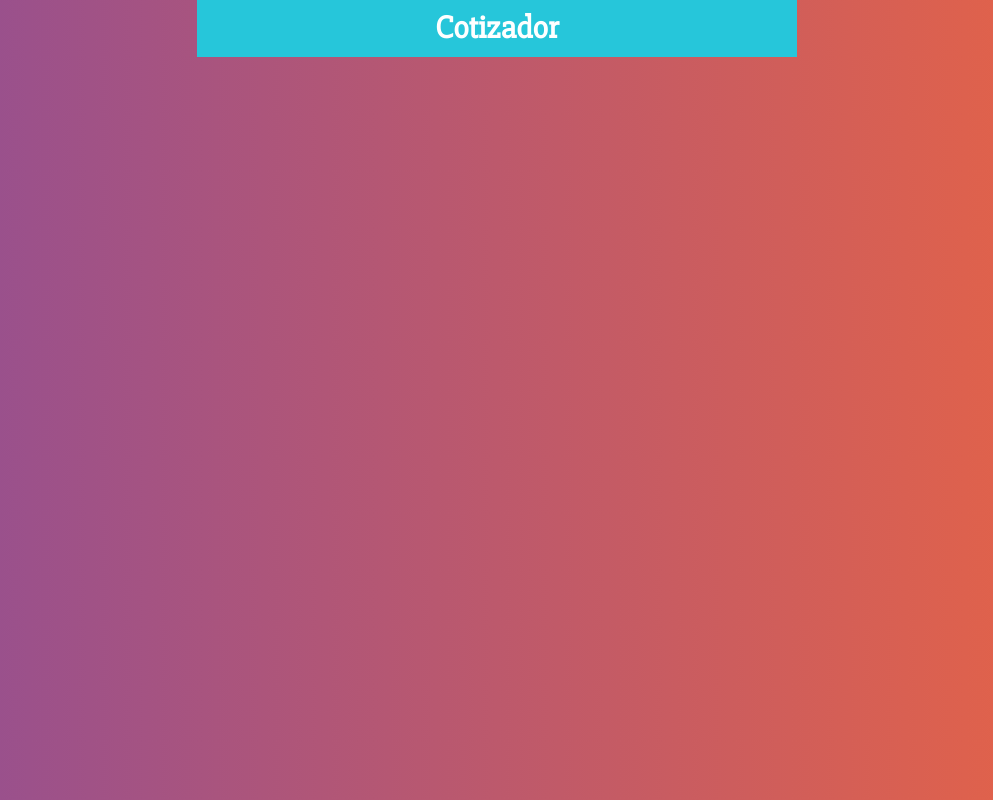
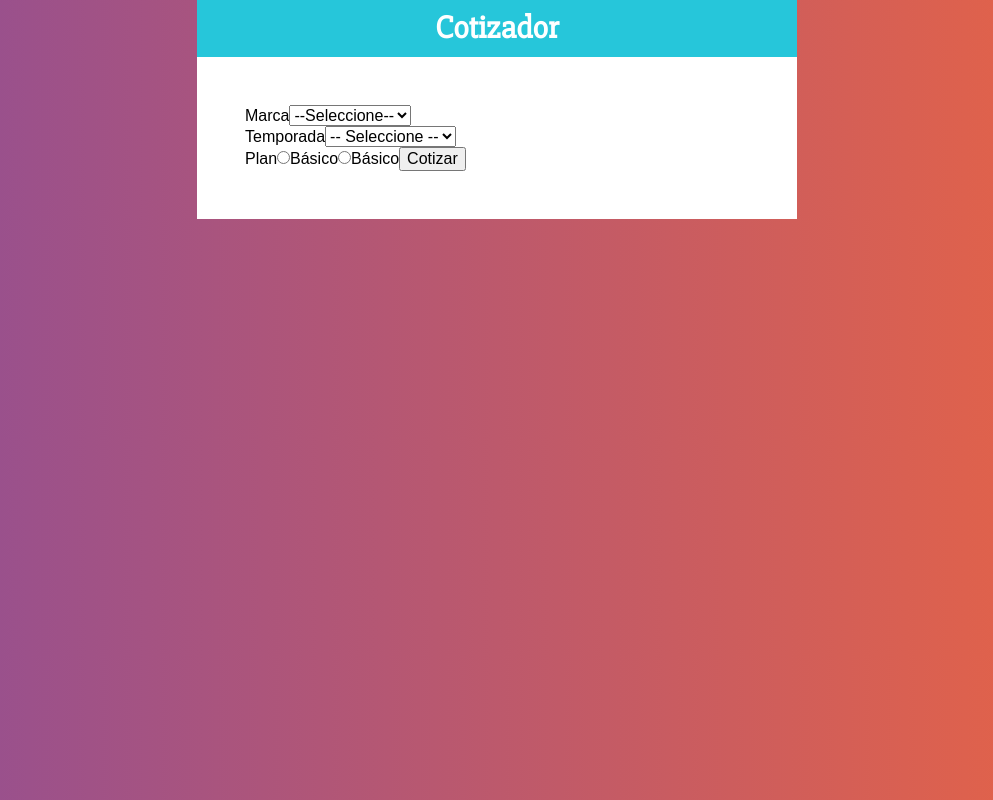
Before and after one commit to diegojuan2104/Cotizador_react_styled_components, a React (Create React App) app: page / in a window 1280 px wide. Shown: the whole page, without its empty margins (143-1136 px from the left). Built offline with nearby package versions, Linux system fonts and the light colour scheme.

Commit message:
form implemented

```diff
--- a/src/App.js
+++ b/src/App.js
@@ -1,7 +1,10 @@
 import React from "react";
 import logo from "./logo.svg";
 import styled from "@emotion/styled"
+
+
 import Header from "./components/Header.component";
+import Formulario from "./components/Formulario.component"
 
 
 const Contenedor = styled.div`
@@ -9,10 +12,19 @@
   margin: 0 auto;
 `;
 
+const ContenedorFormulario = styled.div`
+  background-color:#FFF;
+  padding:3rem;
+`;
+
 function App() {
   return (
     <Contenedor>
       <Header titulo="Cotizador"/>
+
+    <ContenedorFormulario>
+      <Formulario/>
+    </ContenedorFormulario>
     </Contenedor>
   );
 }
--- /dev/null
+++ b/src/components/Formulario.component.jsx
@@ -0,0 +1,55 @@
+import React from 'react'
+
+
+const Formulario = () => {
+    return (
+        <form action="">
+
+            <div>
+            <label htmlFor="">Marca</label>
+            <select name="" id="">
+                <option>--Seleccione--</option>
+                <option value="americano">Americano</option>
+                <option value="europeo">Europeo</option>
+                <option value="a siatico">Asiatico</option>
+            </select>
+            </div>
+
+            <div>
+            <label htmlFor="">Temporada</label>
+            <select name="" id="">
+                <option value="">-- Seleccione --</option>
+                <option value="2021">2021</option>
+                <option value="2020">2020</option>
+                <option value="2019">2019</option>
+                <option value="2018">2018</option>
+                <option value="2017">2017</option>
+                <option value="2016">2016</option>
+                <option value="2015">2015</option>
+                <option value="2014">2014</option>
+                <option value="2013">2013</option>
+                <option value="2012">2012</option>
+            </select>
+            </div>
+
+            <div>
+                <label htmlFor="">Plan</label>
+                <input
+                    type="radio"
+                    name="plan"
+                    value="basico"
+                />Básico
+
+                <input
+                    type="radio"
+                    name="plan"
+                    value="completo"
+                />Básico
+
+                <input type="button" value="Cotizar"/>
+            </div>
+        </form>
+    );
+}
+
+export default Formulario;
```
